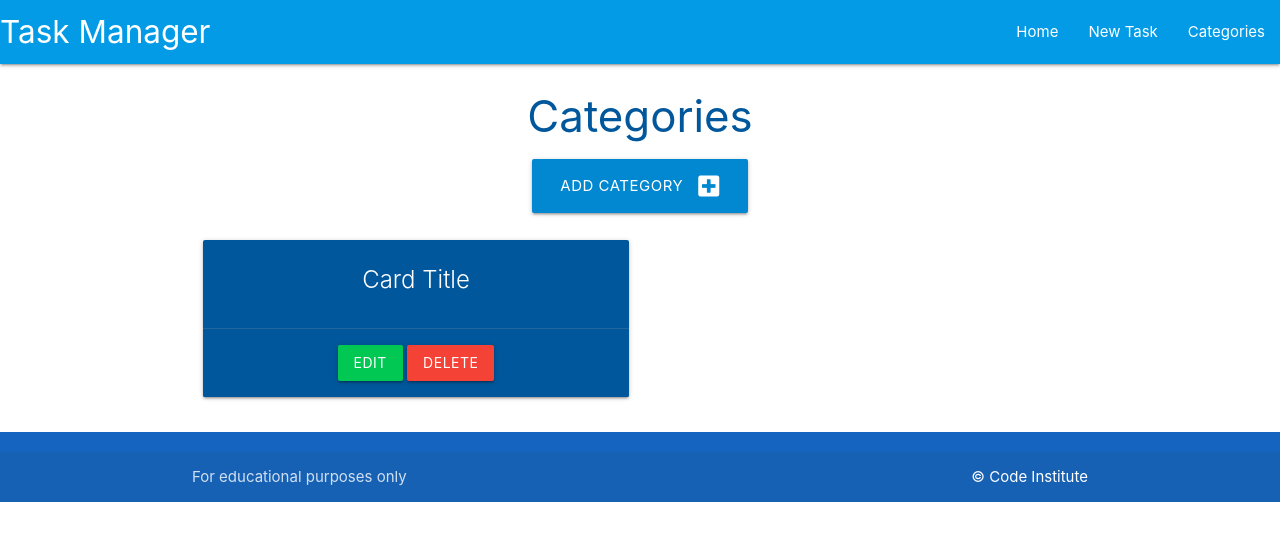
After one commit to k-frederic/flask-sqlalchemy-task-manager, a Flask app: page /categories in a window 1280 px wide. The commit adds this page. Shown: the top 541 px of the page. Run offline with Flask 3, Linux system fonts and the light colour scheme.

Commit message:
add html templates

```diff
--- a/taskmanager/routes.py
+++ b/taskmanager/routes.py
@@ -1,4 +1,4 @@
-from flask import render_template
+from flask import render_template, request, redirect, url_for
 from taskmanager import app, db
 from taskmanager.models import Category, Task
 
@@ -7,3 +7,18 @@ from taskmanager.models import Category, Task
 @app.route("/")
 def home():
     return render_template("tasks.html")
+
+
+@app.route("/categories")
+def categories():
+    return render_template("categories.html")
+
+
+@app.route("/add_category", methods=["GET", "POST"])
+def add_category():
+    if request.method == "POST":
+        category = Category(category_name=request.form.get("category_name"))
+        db.session.add(category)
+        db.session.commit()
+        return redirect(url_for("categories"))
+    return render_template("add_category.html")
--- a/taskmanager/templates/base.html
+++ b/taskmanager/templates/base.html
@@ -21,7 +21,7 @@
       <ul class="right hide-on-med-and-down">
         <li><a href="{{url_for('home')}}">Home</a></li>
         <li><a href="">New Task</a></li>
-        <li><a href="">Categories</a></li>
+        <li><a href="{{url_for('categories')}}">Categories</a></li>
 
       </ul>
     </div>
@@ -31,7 +31,7 @@
   <ul class="sidenav" id="mobile-demo">
     <li><a href="{{url_for('home')}}">Home</a></li>
     <li><a href="">New Task</a></li>
-    <li><a href="">Categories</a></li>
+    <li><a href="{{url_for('categories')}}">Categories</a></li>
   </ul>
   </header>
   <main class="container">
--- /dev/null
+++ b/taskmanager/templates/categories.html
@@ -0,0 +1,31 @@
+{% extends "base.html" %}
+{% block content %}
+
+<h3 class=" light-blue-text text-darken-4 center-align">Categories</h3>
+
+<div class="row">
+
+    <div class="col s12 center-align">
+        <a href="{{url_for('add_category')}}" class="btn-large light-blue darken-2">
+            Add Category <i class="fas fa-plus-square right"></i>
+        </a>
+    </div>
+</div>
+
+
+<div class="row">
+    <div class="col s12 m6 13">
+      <div class="card light-blue darken-4 center-align">
+        <div class="card-content white-text">
+          <span class="card-title">Card Title</span>
+        </div>
+        <div class="card-action">
+          <a href="#" class="btn green accent-4">Edit</a>
+          <a href="#" class="btn red">Delete</a>
+        </div>
+      </div>
+    </div>
+  </div>
+
+
+{% endblock %}
```
Also changed, not shown: taskmanager/templates/add_category.html (added, +31 -0 lines).
